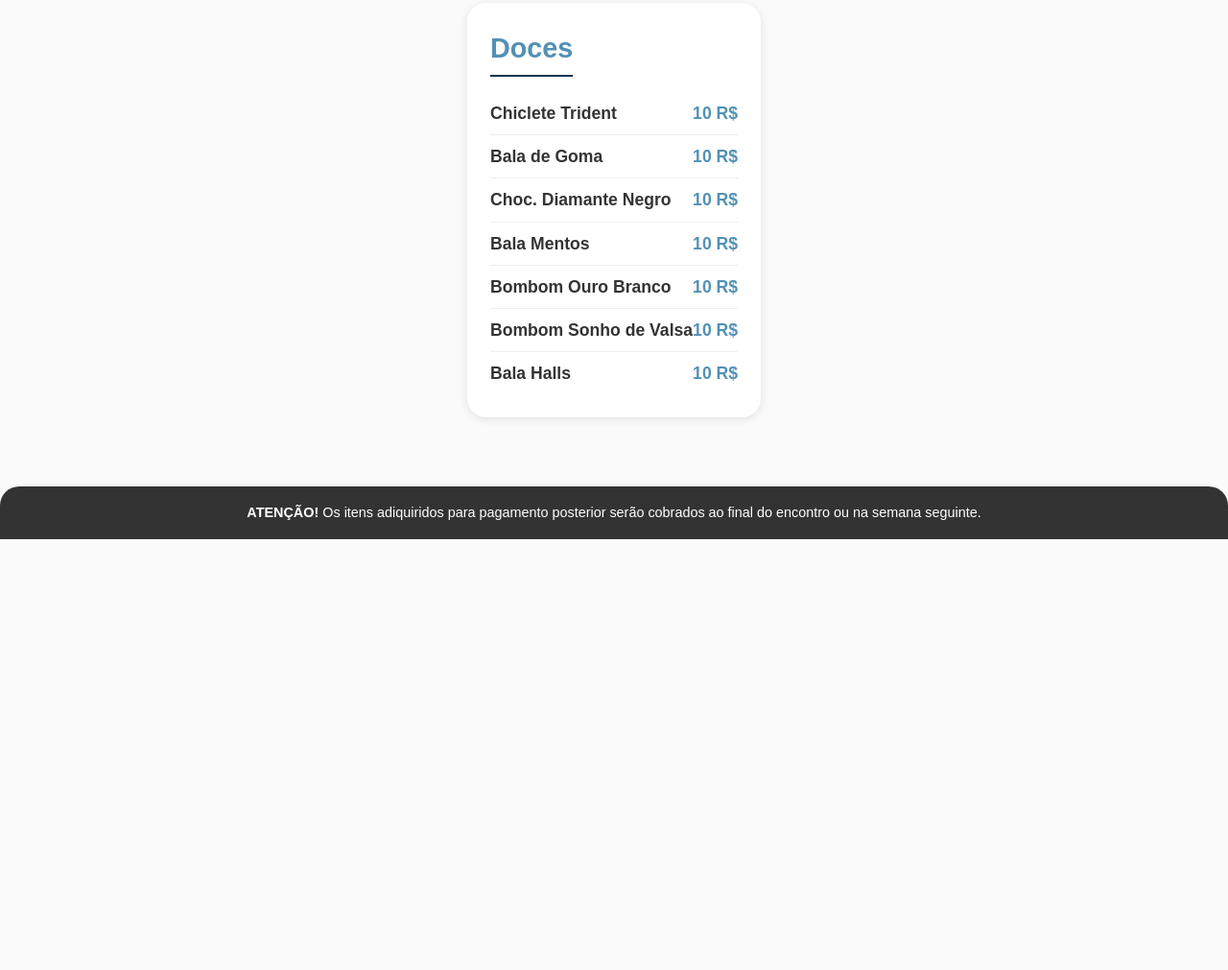
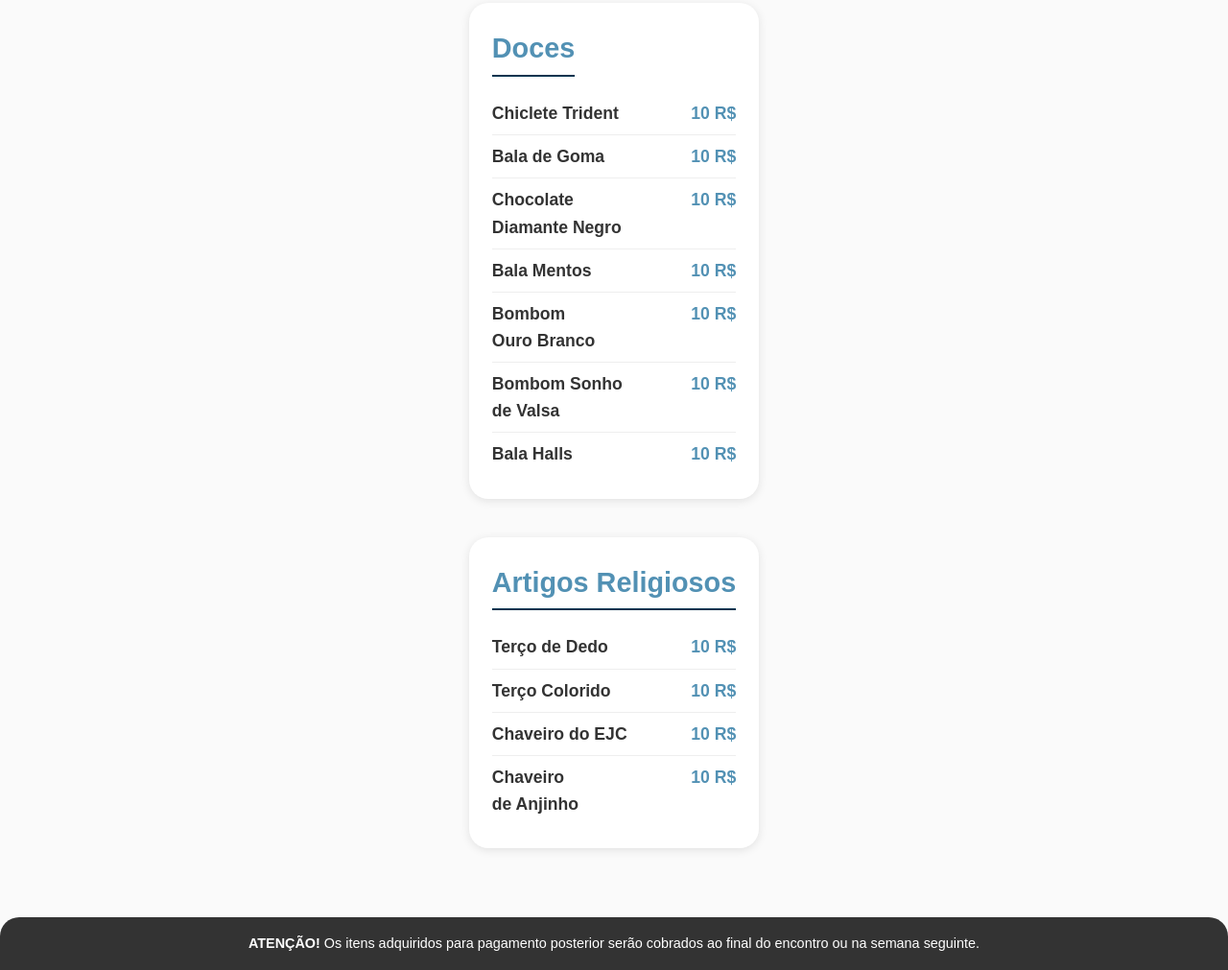
Before and after one commit to Guitorres109/Cardapio-Mini-Bar-EJC-2025, a plain HTML site: page index.html in a window 1280 px wide. Shown: the part 619-1630 px from the top of the page at 96% size. Before the commit the page ends 1181 px from the top, so only its background shows below. Drawn offline with Linux system fonts and the light colour scheme.

Commit message:
Adicionei itens religiosos e algumas animações

```diff
--- a/Src/Assets/Style/Style.css
+++ b/Src/Assets/Style/Style.css
@@ -26,6 +26,7 @@ body {
     border-bottom-right-radius: 30px;
     box-shadow: 0 4px 10px rgba(0,0,0,0.2);
     display: block;
+    animation: fadeIn 1.3s ease-in;
 }
 .img-mobile {
     max-width: 100%;
@@ -34,6 +35,7 @@ body {
     border-bottom-right-radius: 30px;
     box-shadow: 0 4px 10px rgba(0,0,0,0.2);
     display: none;
+    animation: fadeIn 1.3s ease-in;
 }
 
 header h1 {
@@ -125,3 +127,29 @@ footer {
         display: block;
     }
 }
+
+@keyframes fadeIn {
+  from { opacity: 0; }
+  to   { opacity: 1; }
+}
+@keyframes slideInLeft {
+  from {
+    transform: translateX(-100%);
+    opacity: 0;
+  }
+  to {
+    transform: translateX(0);
+    opacity: 1;
+  }
+}
+.reveal {
+  opacity: 0;
+  transform: translateY(40px);
+  transition: all 0.8s ease;
+}
+
+/* Quando aparece na tela */
+.reveal.active {
+  opacity: 1;
+  transform: translateY(0);
+}
--- a/index.html
+++ b/index.html
@@ -7,15 +7,15 @@
     <meta name="Author" content="Guilherme Torres">
     <meta name="Description" content="Cárdapio do Mini-Bar do EJC 2025">
     <link rel="icon" href="Src/Assets/images/Ejc.png">
-    <title>Cárdapio Mini-Bar EJC 2025</title>
+    <title>Cárdapio Mini Bar EJC 2025</title>
 </head>
 <body>
     <header>
         <img src="Src/Assets/images/IMG-20250916-WA0009.jpg" alt="" class="img-desktop">
-        <img src="Src/Assets/images/IMG-20250916-WA0011.jpg" alt=""class="img-mobile">
+        <img src="Src/Assets/images/IMG-20250916-WA0011.jpg" alt="" class="img-mobile">
     </header>
     <main>
-        <section class="Bebidas">
+        <section class="Bebidas reveal">
             <h2>Bebidas</h2>
             <ul>
                 <li>Refrigerante  <span>10 R$</span> </li>
@@ -23,21 +23,44 @@
                 <li>Água Mineral  <span>10 R$</span> </li>
             </ul>
         </section>
-        <section class="Doces">
+        <section class="Doces reveal">
             <h2>Doces</h2>
             <ul>
                 <li>Chiclete Trident  <span>10 R$</span></li>
                 <li>Bala de Goma  <span>10 R$</span> </li>
-                <li>Choc. Diamante Negro  <span>10 R$</span></li>
+                <li>Chocolate <br> Diamante Negro  <span>10 R$</span></li>
                 <li>Bala Mentos  <span>10 R$</span> </li>
-                <li>Bombom Ouro Branco  <span>10 R$</span> </li>
-                <li>Bombom Sonho de Valsa  <span>10 R$</span> </li>
+                <li>Bombom <br> Ouro Branco  <span>10 R$</span> </li>
+                <li>Bombom Sonho <br> de Valsa  <span>10 R$</span> </li>
                 <li>Bala Halls  <span>10 R$</span> </li>
+            </ul>
+        </section>
+        <section class="Artigos reveal">
+            <h2>Artigos Religiosos</h2>
+            <ul>
+                <li>Terço de Dedo <span>10 R$</span></li>
+                <li>Terço Colorido <span>10 R$</span></li>
+                <li>Chaveiro do EJC <span>10 R$</span></li>
+                <li>Chaveiro <br>de Anjinho <span>10 R$</span></li>
             </ul>
         </section>
     </main>
     <footer>
-        <p><span><Strong>ATENÇÃO!</Strong></span> Os itens adiquiridos para pagamento posterior serão cobrados ao final do encontro ou na semana seguinte.</p>
+        <p><span><strong>ATENÇÃO!</strong></span> Os itens adquiridos para pagamento posterior serão cobrados ao final do encontro ou na semana seguinte.</p>
     </footer>
+    <script>
+        const items = document.querySelectorAll('.reveal');
+
+        const observer = new IntersectionObserver(entries => {
+            entries.forEach(entry => {
+                if (entry.isIntersecting) {
+                    entry.target.classList.add('active');
+                    observer.unobserve(entry.target); // só uma vez
+                }
+            });
+        }, { threshold: 0.1 });
+
+        items.forEach(item => observer.observe(item));
+    </script>
 </body>
 </html>
```
